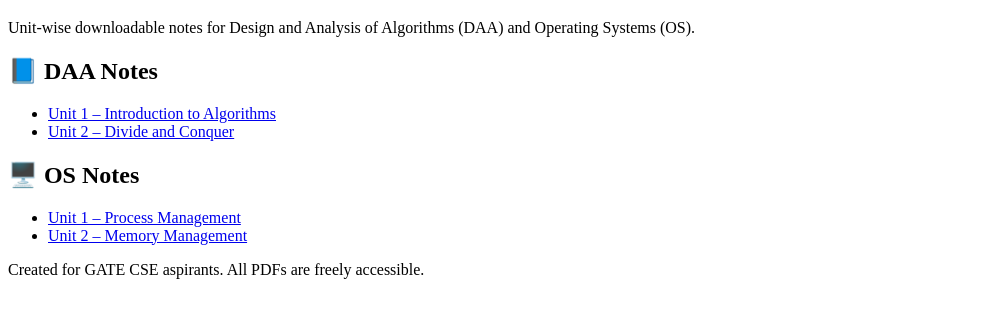
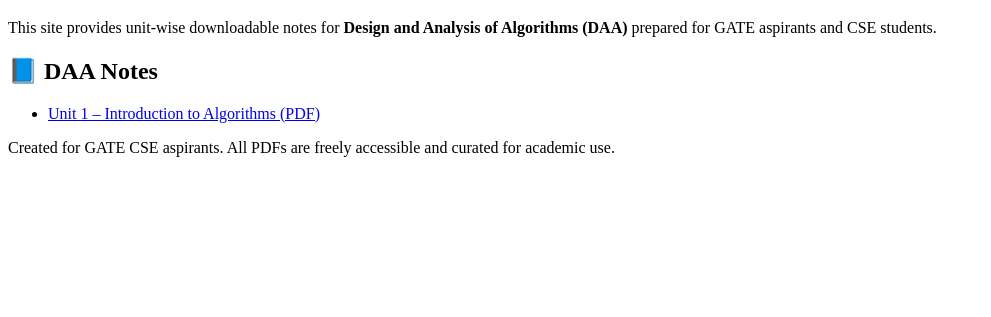
Before and after one commit to mksgate12/gatecs, a plain HTML site: page index.html in a window 1280 px wide. Shown: the part 61-378 px from the top of the page, without its empty margins (0-991 px from the left). Drawn offline with Linux system fonts and the light colour scheme.

Commit message:
index.html

```diff
--- a/index.html
+++ b/index.html
@@ -1,30 +1,22 @@
-
 <!DOCTYPE html>
 <html lang="en">
 <head>
   <meta charset="UTF-8">
   <meta name="viewport" content="width=device-width, initial-scale=1.0">
-  <title>GATE CSE Notes – DAA & OS</title>
-  <meta name="description" content="Free GATE CSE Notes for DAA and Operating Systems. Download unit-wise PDFs.">
+  <title>GATE CSE Notes – DAA</title>
+  <meta name="description" content="Free GATE CSE Notes for Design and Analysis of Algorithms (DAA). Download unit-wise PDFs.">
 </head>
 <body>
   <h1>Welcome to GATE CSE Notes</h1>
-  <p>Unit-wise downloadable notes for Design and Analysis of Algorithms (DAA) and Operating Systems (OS).</p>
+  <p>This site provides unit-wise downloadable notes for <strong>Design and Analysis of Algorithms (DAA)</strong> prepared for GATE aspirants and CSE students.</p>
 
   <h2>📘 DAA Notes</h2>
   <ul>
-    <li><a href="notes/daa/unit1.pdf">Unit 1 – Introduction to Algorithms</a></li>
-    <li><a href="notes/daa/unit2.pdf">Unit 2 – Divide and Conquer</a></li>
-  </ul>
-
-  <h2>🖥️ OS Notes</h2>
-  <ul>
-    <li><a href="notes/os/unit1.pdf">Unit 1 – Process Management</a></li>
-    <li><a href="notes/os/unit2.pdf">Unit 2 – Memory Management</a></li>
+    <li><a href="notes/daa/intro.pdf" target="_blank">Unit 1 – Introduction to Algorithms (PDF)</a></li>
   </ul>
 
   <footer>
-    <p>Created for GATE CSE aspirants. All PDFs are freely accessible.</p>
+    <p>Created for GATE CSE aspirants. All PDFs are freely accessible and curated for academic use.</p>
   </footer>
 </body>
 </html>
```
